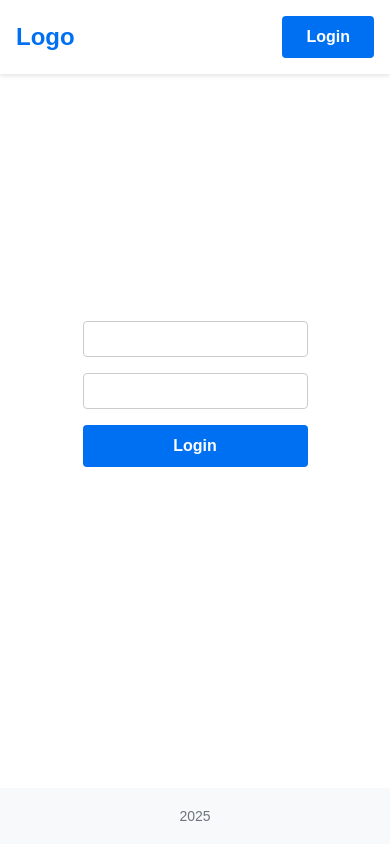
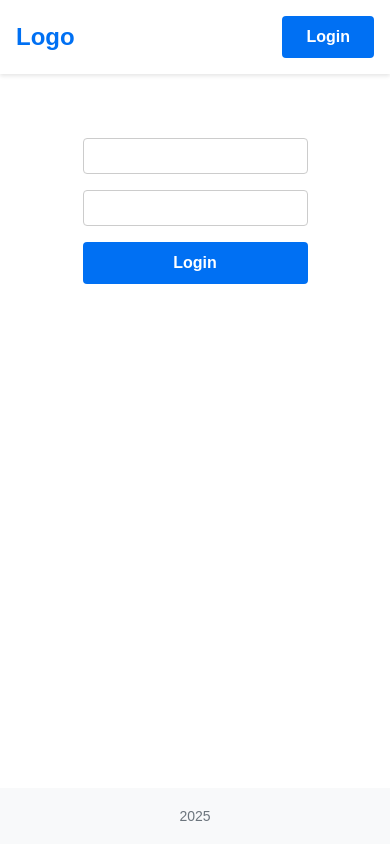
Before and after one commit to Bair-A/TestWork244, a Next.js app: page /login in a window 390 px wide. Built offline with nearby package versions, Linux system fonts and the light colour scheme.

Commit message:
feat: Add Layout and Container components with flex styles to ensure proper content display and enable responsive flex-grow behavior.

```diff
--- a/src/app/globals.css
+++ b/src/app/globals.css
@@ -22,7 +22,6 @@ body {
   font-family: Arial, Helvetica, sans-serif;
   -webkit-font-smoothing: antialiased;
   -moz-osx-font-smoothing: grayscale;
-  padding-top: 74px;
 }
 
 * {
--- a/src/app/layout.tsx
+++ b/src/app/layout.tsx
@@ -1,8 +1,10 @@
 import type { Metadata } from 'next';
 import { Geist, Geist_Mono } from 'next/font/google';
 
+import Content from '@/components/Content';
 import Footer from '@/components/Footer';
 import Header from '@/components/Header';
+import Layout from '@/components/Layout';
 
 import './globals.css';
 
@@ -29,9 +31,11 @@ export default function RootLayout({
   return (
     <html lang='en'>
       <body className={`${geistSans.variable} ${geistMono.variable}`}>
-        <Header />
-        {children}
-        <Footer />
+        <Layout>
+          <Header />
+          <Content> {children}</Content>
+          <Footer />
+        </Layout>
       </body>
     </html>
   );
--- a/src/components/Auth/index.module.scss
+++ b/src/components/Auth/index.module.scss
@@ -1,5 +1,4 @@
 .wrapper {
-  min-height: calc(100vh - 130px);
   display: flex;
   justify-content: center;
   align-items: center;
@@ -10,7 +9,6 @@
   flex-direction: column;
   align-items: center;
   gap: 1rem;
-  margin-top: -74px;
   padding: 2rem;
   border-radius: 8px;
 }
--- /dev/null
+++ b/src/components/Content/index.module.scss
@@ -0,0 +1,3 @@
+.layout {
+  flex-grow: 1;
+}
--- /dev/null
+++ b/src/components/Content/index.tsx
@@ -0,0 +1,9 @@
+import styles from './index.module.scss';
+
+type ContentProps = { children: React.ReactNode };
+
+const Content = ({ children }: ContentProps) => (
+  <div className={styles.layout}>{children}</div>
+);
+
+export default Content;
--- a/src/components/Footer/index.module.scss
+++ b/src/components/Footer/index.module.scss
@@ -4,9 +4,6 @@
   text-align: center;
   font-size: 14px;
   color: #6c757d;
-  position: fixed;
-  bottom: 0;
-  left: 0;
   width: 100%;
 
   a {
--- a/src/components/Header/index.module.scss
+++ b/src/components/Header/index.module.scss
@@ -1,7 +1,4 @@
 .header {
-  position: fixed;
-  top: 0;
-  left: 0;
   width: 100%;
   background-color: #fff;
   box-shadow: 0 2px 4px rgba(0, 0, 0, 0.1);
--- /dev/null
+++ b/src/components/Layout/index.module.scss
@@ -0,0 +1,5 @@
+.layout {
+  display: flex;
+  flex-direction: column;
+  min-height: 100vh;
+}
--- /dev/null
+++ b/src/components/Layout/index.tsx
@@ -0,0 +1,13 @@
+import React from 'react';
+
+import styles from './index.module.scss';
+
+type Props = {
+  children: React.ReactNode;
+};
+
+const Layout = ({ children }: Props) => (
+  <div className={styles.layout}>{children}</div>
+);
+
+export default Layout;
```
Also changed, not shown: src/app/page.tsx (+1 -7 lines), src/app/page.module.css (added).
